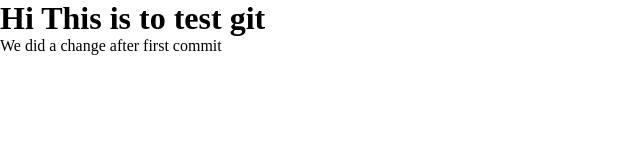
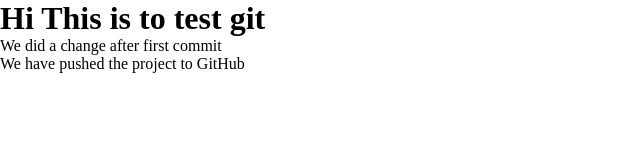
Before and after one commit to shubhhamshri8/Git-Test, a plain HTML site: page index.html in a window 1280 px wide. Shown: the whole page, without its empty margins (0-640 px from the left). Drawn offline with Linux system fonts and the light colour scheme.

Commit message:
edit after github push

```diff
--- a/index.html
+++ b/index.html
@@ -10,5 +10,6 @@
 <body>
     <h1>Hi This is to test git</h1>
     <p>We did a change after first commit</p>
+    <p> We have pushed the project to GitHub</p>
 </body>
 </html>
```
